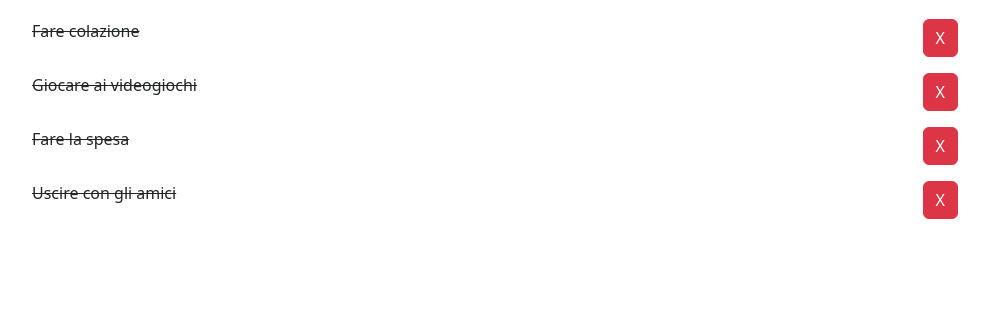
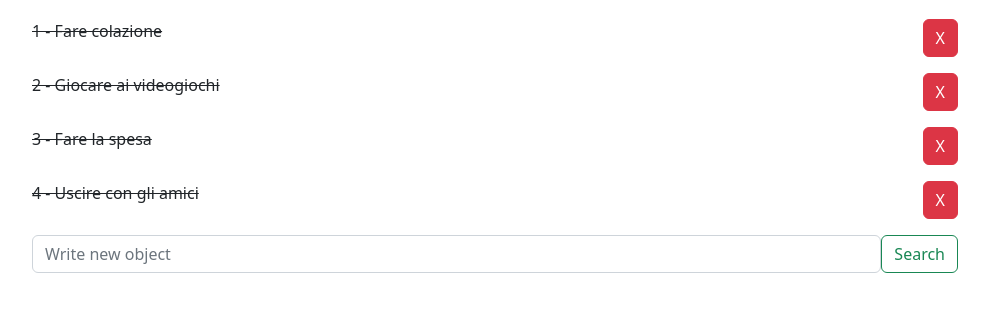
Before and after one commit to Luigi213/vue-todolist, a plain HTML site: page index.html in a window 1280 px wide. Shown: the part 53-364 px from the top of the page, without its empty margins (145-1134 px from the left). Drawn offline with nearby package versions, Linux system fonts and the light colour scheme.

Commit message:
Milestone 3 done

```diff
--- a/index.html
+++ b/index.html
@@ -21,13 +21,17 @@
                         <ul class="list-unstyled ">
                             <li class="my-3 d-flex justify-content-between" :class="(!list.done) ? 'text-decoration-line-through' : ''" v-for="(list, index) in listObject">
                                 <div class="text">
-                                    {{ list.text }}
+                                    {{ index + 1 }} - {{ list.text }}
                                 </div>
                                 <div class="btn-delete">
                                     <button type="button" class="btn btn-danger" @click="deleteObject(index)">X</button>
                                 </div>
                             </li>
                         </ul>
+                    </div>
+                    <div class="col-10 d-flex">
+                        <input class="form-control" type="text" v-model="newObject" placeholder="Write new object">
+                        <button class="btn btn-outline-success" type="submit" @click="addObject()">Search</button>
                     </div>
                 </div>
             </div>
--- a/js/script.js
+++ b/js/script.js
@@ -5,6 +5,8 @@
 // Stampare all'interno di una lista HTML un item per ogni todo. Se la proprietà done è uguale a true, visualizzare il testo del todo sbarrato.
 // MILESTONE 2
 // Visualizzare a fianco ad ogni item ha una "x": cliccando su di essa, il todo viene rimosso dalla lista.
+// MILESTONE 3
+// Predisporre un campo di input testuale e un pulsante "aggiungi": cliccando sul pulsante, il testo digitato viene letto e utilizzato per creare un nuovo todo, che quindi viene aggiunto alla lista dei todo esistenti.
 const {
     createApp
 } = Vue;
@@ -12,6 +14,7 @@ const {
 createApp({
     data(){
         return {
+            newObject: '',
             listObject: [
                 {
                     text: 'Fare colazione',
@@ -34,7 +37,14 @@ createApp({
     },
     methods: {
         deleteObject(index){
-            this.listObject.splice(index, 1)
+            this.listObject.splice(index, 1);
+        },
+        addObject(){
+            let obj = {
+                text: this.newObject,
+                done: false
+            };
+            this.listObject.push(obj);
         }
     },
 }).mount('#app')
```
